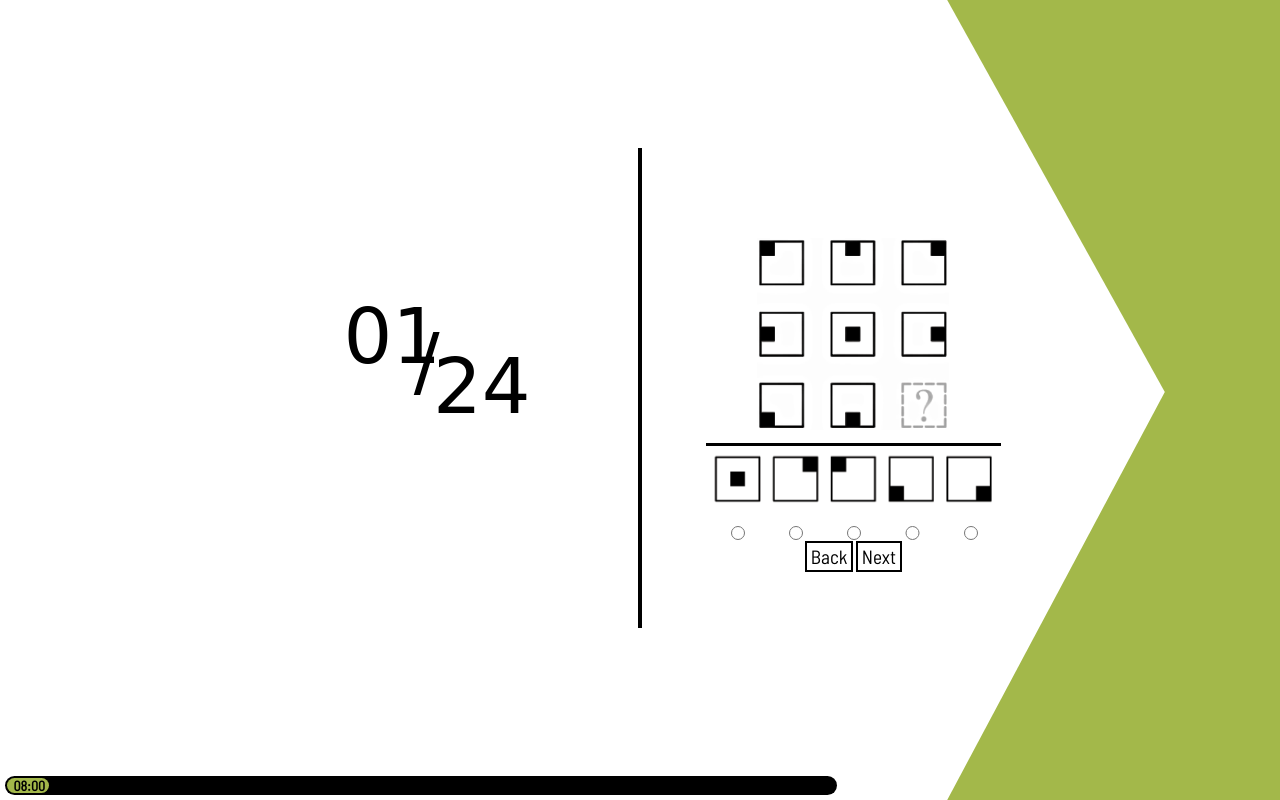
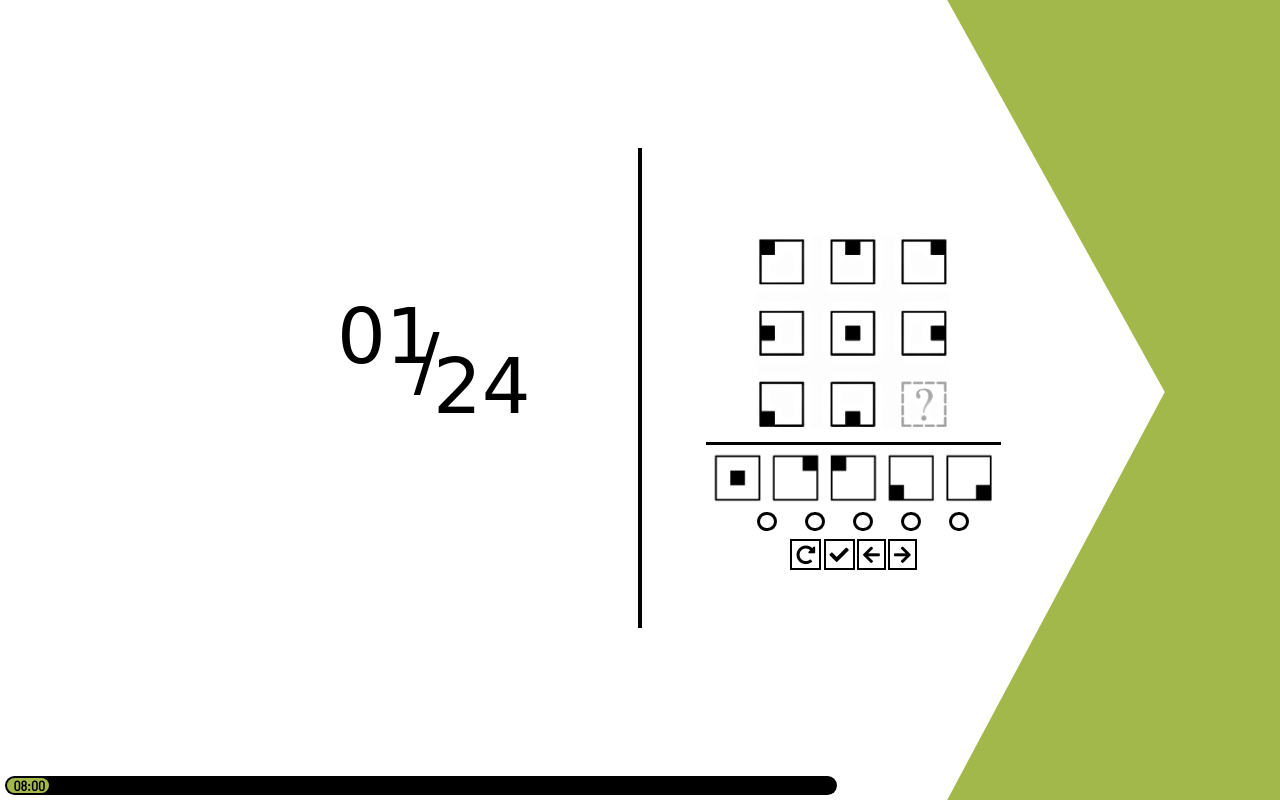
Before and after one commit to mihaighe/quiz, a plain HTML site: page index.html in a window 1280 px wide. Drawn offline with Linux system fonts and the light colour scheme; a web font is replaced by a local one.

Commit message:
New icons, input colors. Selected funtionality

```diff
--- a/index.html
+++ b/index.html
@@ -5,6 +5,11 @@
     <meta name="viewport" content="width=device-width, initial-scale=1.0" />
     <title>Document</title>
     <link rel="stylesheet" href="style.css" />
+    <link
+      rel="stylesheet"
+      href="https://cdnjs.cloudflare.com/ajax/libs/font-awesome/5.15.1/css/all.min.css"
+    />
+
     <script defer src="script.js"></script>
   </head>
   <body>
@@ -29,15 +34,25 @@
           </div>
           <div class="my-selection">
             <div class="radio">
-              <input type="radio" class="answer" id="a" name="answer" />
-              <input type="radio" class="answer" id="b" name="answer" />
-              <input type="radio" class="answer" id="c" name="answer" />
-              <input type="radio" class="answer" id="d" name="answer" />
-              <input type="radio" class="answer" id="e" name="answer" />
+              <input type="radio" class="answer" id="0" name="answer" /><label for="0"></label>
+              <input type="radio" class="answer" id="1" name="answer" /><label for="1"></label>
+              <input type="radio" class="answer" id="2" name="answer" /><label for="2"></label>
+              <input type="radio" class="answer" id="3" name="answer" /><label for="3"></label>
+              <input type="radio" class="answer" id="4" name="answer" /><label for="4"></label>
             </div>
             <div class="my-buttons">
-              <button class="raise" id="back">Back</button>
-              <button class="raise" id="next">Next</button>
+              <button class="raise" id="restart">
+                <i class="fas fa-redo-alt"></i>
+              </button>
+              <button class="raise" id="finish">
+                <i class="fas fa-check"></i>
+              </button>
+              <button class="raise" id="back">
+                <i class="fa fa-arrow-left"></i>
+              </button>
+              <button class="raise" id="next">
+                <i class="fa fa-arrow-right"></i>
+              </button>
             </div>
           </div>
         </div>
--- a/script.js
+++ b/script.js
@@ -3,6 +3,8 @@ const answersImage = document.getElementById("img-answers");
 const currentQuestion = document.getElementById("current-question");
 const nextButton = document.getElementById("next");
 const backButton = document.getElementById("back");
+const restartButton = document.getElementById("restart");
+const finishButton = document.getElementById("finish");
 
 // const scoreElement = document.getElementById("score");
 const time = document.querySelector("[data-label]");
@@ -10,35 +12,63 @@ const progressBar = document.getElementsByClassName("progress-bar")[0];
 
 const CORRECT_ANSWERS = [
   undefined,
-  "e",
-  "c",
-  "c",
-  "a",
-  "d",
-  "e",
-  "b",
-  "c",
-  "d",
-  "b",
-  "b",
-  "b",
-  "a",
-  "e",
-  "d",
-  "a",
-  "a",
-  "a",
-  "b",
-  "e",
-  "d",
-  "e",
-  "d",
-  "c",
+  "4",
+  "2",
+  "2",
+  "0",
+  "3",
+  "4",
+  "1",
+  "2",
+  "3",
+  "1",
+  "1",
+  "1",
+  "0",
+  "4",
+  "3",
+  "0",
+  "0",
+  "0",
+  "1",
+  "4",
+  "3",
+  "4",
+  "3",
+  "2",
+];
+
+let selected_answers = [
+  undefined,
+  undefined,
+  undefined,
+  undefined,
+  undefined,
+  undefined,
+  undefined,
+  undefined,
+  undefined,
+  undefined,
+  undefined,
+  undefined,
+  undefined,
+  undefined,
+  undefined,
+  undefined,
+  undefined,
+  undefined,
+  undefined,
+  undefined,
+  undefined,
+  undefined,
+  undefined,
+  undefined,
+  undefined,
 ];
 
 let questionNumber = 1;
 let score = 0;
-timeLeft = 480;
+let timeLeft = 480;
 
 loadQuestion();
 
@@ -53,27 +83,37 @@ nextButton.addEventListener("click", function () {
 backButton.addEventListener("click", function () {
   if (questionNumber > 1) {
     getAnswer();
-    questionNumber--
+    questionNumber--;
     loadQuestion();
   }
 });
 
+function loadQuestion() {
+  // scoreElement.innerText = score;
 
-
-
-function loadQuestion() {
   questionImage.src = `/img/question${questionNumber}.png`;
   answersImage.src = `/img/answers${questionNumber}.png`;
   currentQuestion.innerText =
     questionNumber < 10 ? `0${questionNumber}` : questionNumber;
-  // scoreElement.innerText = score;
+
+  submited = selected_answers[questionNumber];
+  if (submited != undefined) {
+    answers = document.querySelectorAll(".answer");
+    answers[submited].checked = true;
+  }
 }
 
 function checkAnswer(id) {
-  console.log(questionNumber);
-  // if (id == CORRECT_ANSWERS[questionNumber]) {
-  //   score++;
-  // }
+  if (id == CORRECT_ANSWERS[questionNumber]) {
+    console.log("You are correct");
+    console.log(`Question: ${questionNumber}`);
+    console.log(`Answer: ${id}`);
+    // score++;
+  } else {
+    console.log("You are wrong");
+    console.log(`Question: ${questionNumber}`);
+    console.log(`Answer: ${id}`);
+  }
 }
 
 function getAnswer() {
@@ -81,10 +121,12 @@ function getAnswer() {
 
   answers.forEach((answer) => {
     if (answer.checked) {
+      selected_answers[questionNumber] = answer.id
       checkAnswer(answer.id);
     }
   });
 
+  // CAUTION
   answers.forEach((answer) => {
     answer.checked = false;
   });
--- a/style.css
+++ b/style.css
@@ -148,7 +148,7 @@ body {
 .current {
   position: relative;
   top: 5vw;
-  left: 6vw;
+  left: 5.5vw;
 }
 
 .slash {
@@ -173,10 +173,13 @@ body {
   align-items: center;
   justify-content: center;
   height: 90%;
+  z-index: 0;
 }
 
 .my-selection {
   height: 10%;
+  z-index: 1;
+  padding-bottom: 1vw;
 }
 
 .img-question-container {
@@ -210,21 +213,39 @@ body {
 }
 
 .radio {
-  width: 22.7vw;
+  width: 15vw;
   display: flex;
   justify-content: space-between;
 }
 
 input[type="radio"] {
-  border: 0px;
-  width: 100%;
-  height: 1.1vw;
+  display: none;
+}
+
+label::before {
+  content: "";
+  position: absolute;
+  height: 1.5vw;
+  width: 1.5vw;
+  border-radius: 50%;
+  border: 0.25vw solid black;
+  cursor: pointer;
+}
+
+input[type="radio"]:checked + label::before {
+  content: "";
+  position: absolute;
+  height: 1.5vw;
+  width: 1.5vw;
+  border-radius: 50%;
+  background-color: black;
   cursor: pointer;
 }
 
 .my-buttons {
   display: flex;
   justify-content: center;
+  padding-top: 2vw;
 }
 
 button {
@@ -238,6 +259,7 @@ button {
   transition: 0.25s;
   border-color: black;
   user-select: none;
+  cursor: pointer;
 }
 
 .raise:hover {
@@ -245,3 +267,7 @@ button {
   transform: translateY(-0.25em);
   outline: 0;
 }
+
+.raise:focus {
+  outline: 0;
+}
```
